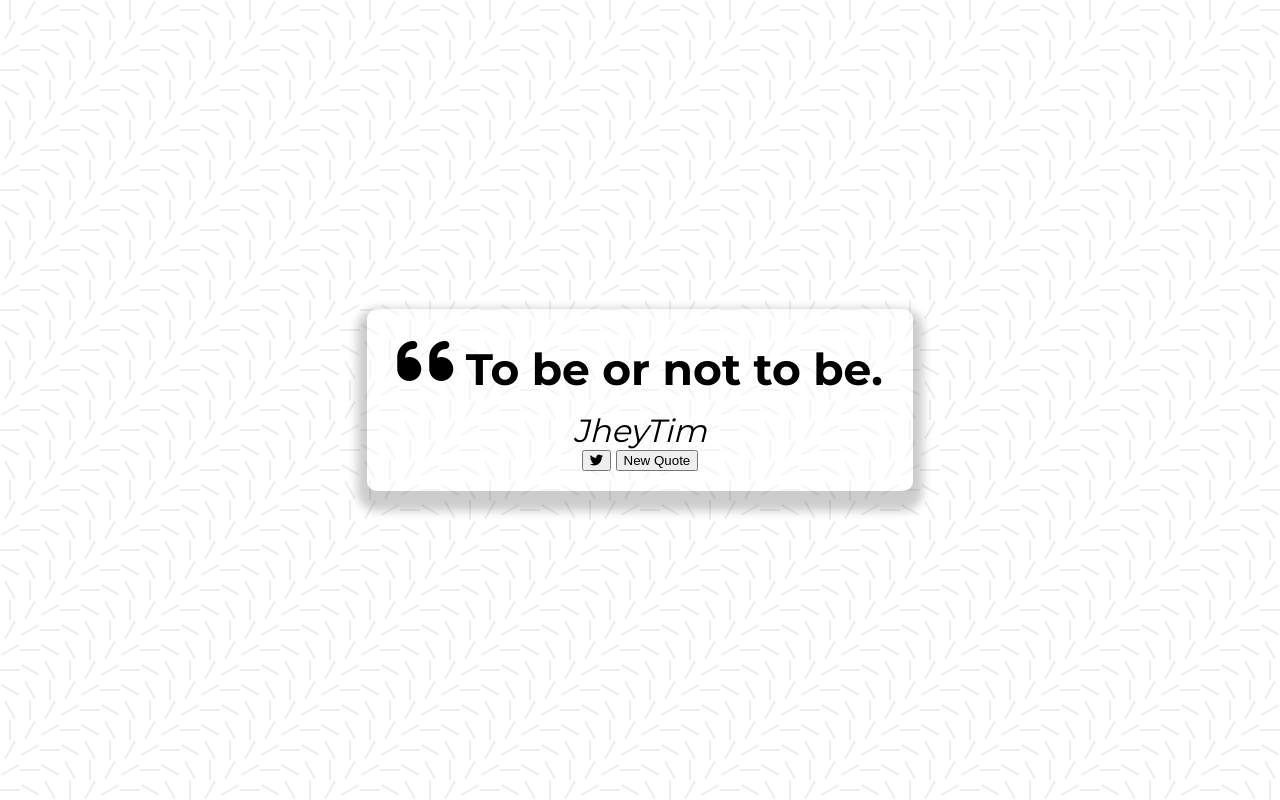
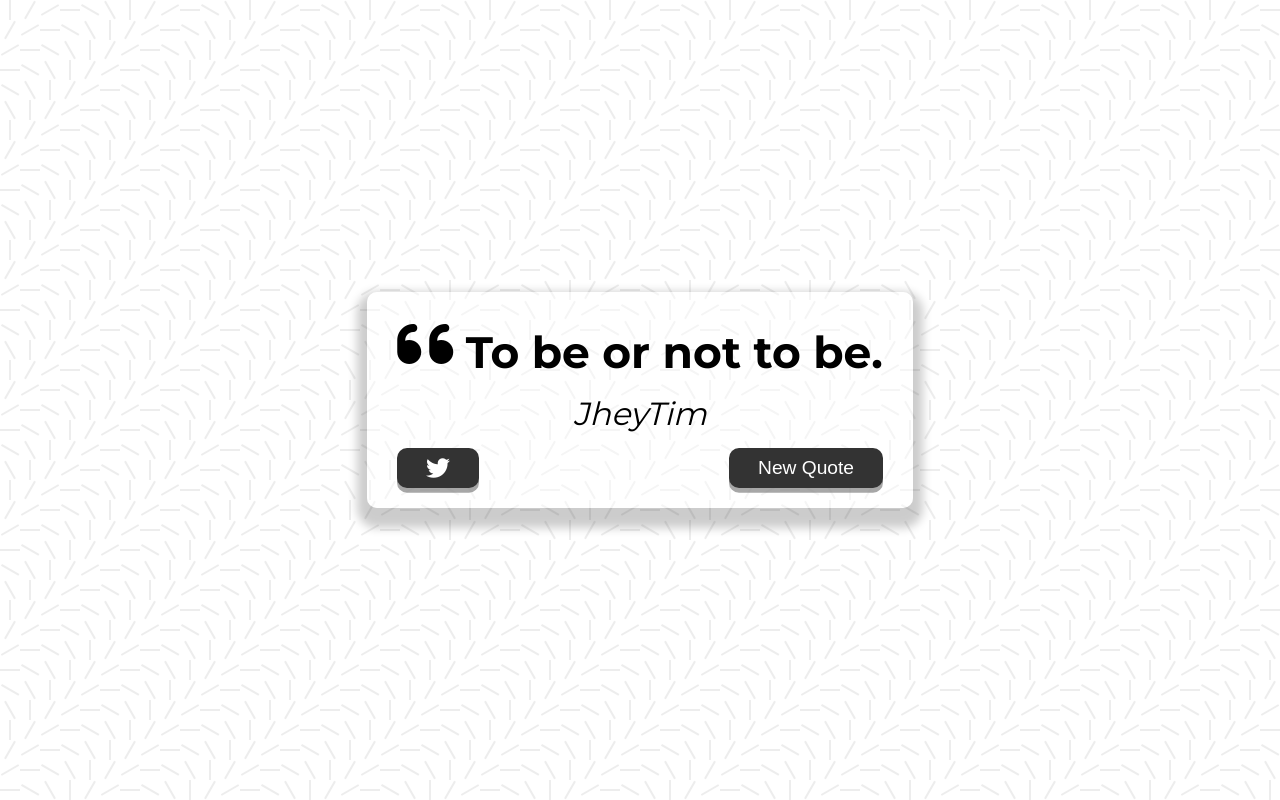
Before and after one commit to JheyTim/quote-generator, a plain HTML site: page index.html in a window 1280 px wide. Drawn offline with Linux system fonts and the light colour scheme.

Commit message:
Created beautiful buttons

```diff
--- a/style.css
+++ b/style.css
@@ -1,4 +1,4 @@
-@import url('https://fonts.googleapis.com/css2?family=Montserrat:wght@400;700&display=swap');
+@import url("https://fonts.googleapis.com/css2?family=Montserrat:wght@400;700&display=swap");
 
 html {
   box-sizing: border-box;
@@ -46,6 +46,42 @@ body {
   font-style: italic;
 }
 
+.button-container {
+  margin-top: 15px;
+  display: flex;
+  justify-content: space-between;
+}
+
+button {
+  cursor: pointer;
+  font-size: 1.2rem;
+  height: 2.5rem;
+  border: none;
+  border-radius: 10px;
+  color: #fff;
+  background-color: #333;
+  outline: none;
+  padding: 0.5rem 1.8rem;
+  box-shadow: 0 0.3rem rgba(121, 121, 121, 0.65);
+}
+
+button:hover {
+  filter: brightness(110%);
+}
+
+button:active {
+  transform: translate(0, 0.3rem);
+  box-shadow: 0 0.1rem rgba(255, 255, 255, 0.65);
+}
+
+.twitter-button:hover {
+  color: #38a1f3;
+}
+
+.fa-twitter {
+  font-size: 1.5rem;
+}
+
 /* Media Query: Tablet or smaller */
 @media screen and (max-width: 1000px) {
   .quote-container {
```
Lines whose indentation alone changed are shown as unchanged.
